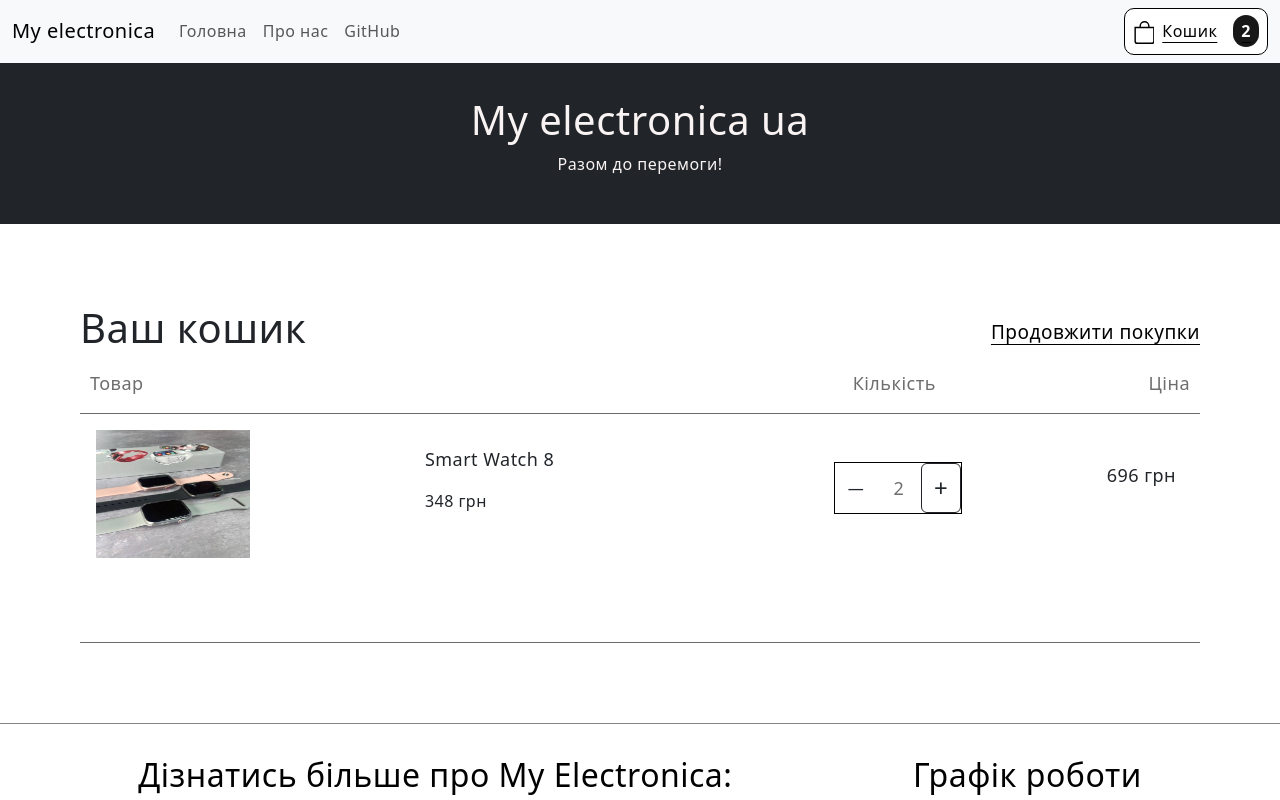
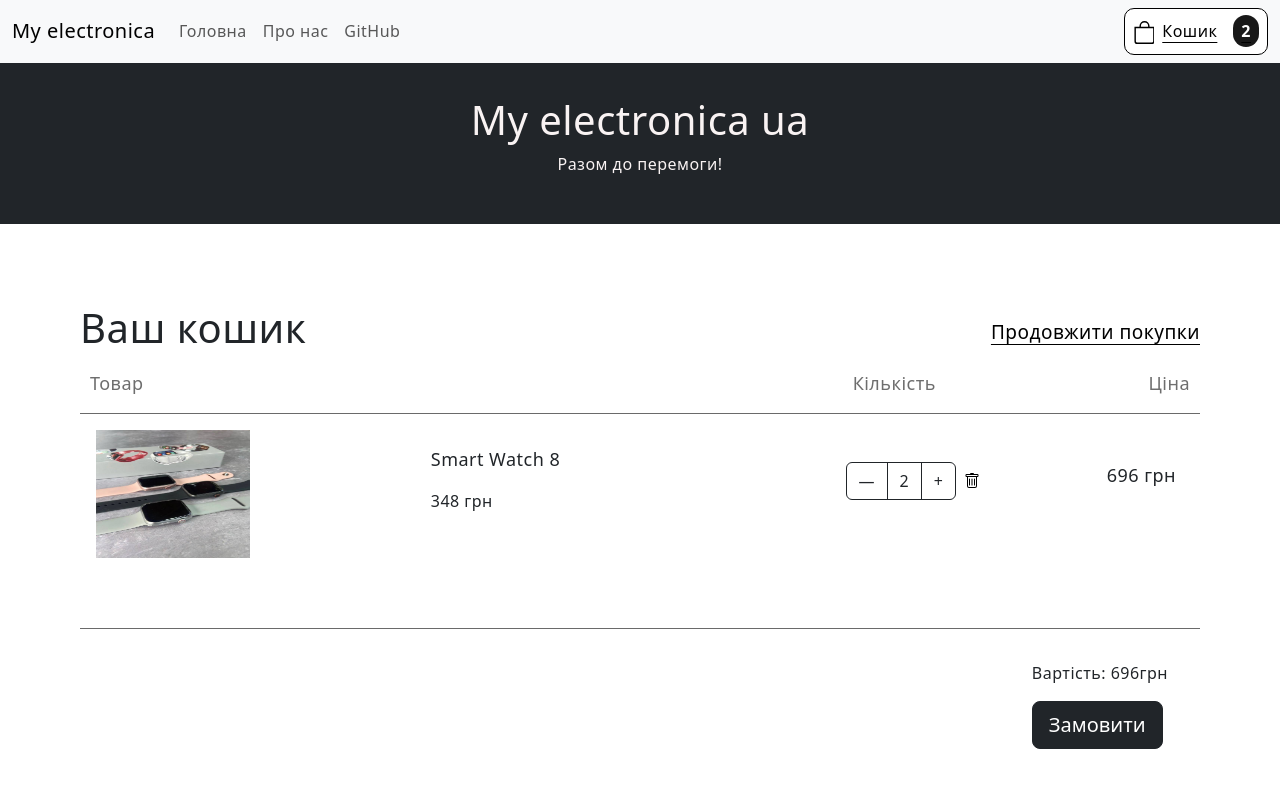
Before and after one commit to indian0ch/my.electronica.ua, a React (Create React App) app: page /cart in a window 1280 px wide. Shown: the top 800 px of the page. Built offline with nearby package versions, Linux system fonts and the light colour scheme; grey boxes are pictures that could not be loaded.

Commit message:
Added button group in cart

```diff
--- a/src/components/Cart/Cart.module.css
+++ b/src/components/Cart/Cart.module.css
@@ -81,38 +81,45 @@
     font-size: 16px;
 }
 
-.row-count-container {
-    display: flex;
-}
-
-.row-count-container img {
-    padding-top: 3.7rem;
+.row-count-container svg {
+    /* padding-top: 3.7rem; */
     padding-left: 0.5rem;
     width: 1.5rem;
     height: 1.5rem;
+    color: #000;
 }
 
-.row-count-container div {
+.row-count-container {
     display: flex;
     justify-content: space-between;
-    border: 0.5px solid black;
+    /* border: 0.5px solid black; */
     margin: 3rem 0rem 6rem;
-    width: 8rem;
+    /* width: 8rem; */
     font-size: 18px;
     align-items: center;
     color: rgb(110, 110, 110);
     transition: all ease 3s;
 }
 
-.row-count-container button {
-    /* width: 100%;
-    height: 100%;
-    background-color: white;
-    border: none; */
+.row-count-container-group{
+    border-radius: 0 !important;
 }
 
-.row-count-container button:active {}
 
 .row-price-container {
     padding: 3rem 1.5rem;
 }
+
+.cartFooter{
+    display: flex;
+    justify-content: flex-end;
+}
+
+.cartFooter-content{
+    padding: 2rem;
+}
+
+.cartFooter-content-button{
+    /* border-radius: 10px; */
+    /* width: 10rem; */
+}
--- a/src/components/Cart/ItemRow.js
+++ b/src/components/Cart/ItemRow.js
@@ -2,6 +2,8 @@ import { Fragment } from "react";
 import classes from "./Cart.module.css";
 import { useDispatch } from "react-redux";
 import { cartActions } from "../storage/cart-slice";
+import { Button, ButtonGroup } from "reactstrap";
+import TrashIcon from "./TrashIcon";
 
 function ItemRow(props) {
   const dispatch = useDispatch();
@@ -14,6 +16,9 @@ function ItemRow(props) {
     event.preventDefault();
     dispatch(cartActions.increaseItem(props.name));
   }
+  function onDeleteHandler() {
+    dispatch(cartActions.removeItem(props.name));
+  }
 
   return (
     <Fragment>
@@ -25,11 +30,29 @@ function ItemRow(props) {
         <span>{props.price} грн</span>
       </div>
       <div className={classes["row-count-container"]}>
-        <div>
+        <ButtonGroup className={classes["row-count-container-group"]}>
+          <Button color="dark" onClick={onDecreaseHandler} outline>
+            —
+          </Button>
+          <Button color="dark" outline>
+            {props.count}
+          </Button>
+          <Button color="dark" onClick={onIncreaseHandler} outline>
+            +
+          </Button>
+        </ButtonGroup>
+        <TrashIcon onDeleteHandler={onDeleteHandler}/>
+        {/* <div>
           {" "}
-          <button className="btn" onClick={onDecreaseHandler}>—</button>
+          <button className="btn" onClick={onDecreaseHandler}>
+            —
+          </button>
           <span>{props.count}</span>
-          <button className="btn btn-outline-dark" style={{ fontSize: "24px" }} onClick={onIncreaseHandler}>
+          <button
+            className="btn btn-outline-dark"
+            style={{ fontSize: "24px" }}
+            onClick={onIncreaseHandler}
+          >
             +
           </button>
         </div>
@@ -38,7 +61,7 @@ function ItemRow(props) {
           height="48"
           src="https://img.icons8.com/fluency-systems-regular/48/trash--v2.png"
           alt="trash--v2"
-        />
+        /> */}
       </div>
       <div className={classes["row-price-container"]}>
         <span> {props.count * props.price} грн</span>
--- a/src/components/Cart/NotEmptyCart.js
+++ b/src/components/Cart/NotEmptyCart.js
@@ -3,11 +3,12 @@ import classes from "./Cart.module.css";
 import { Link } from "react-router-dom";
 import { useSelector } from "react-redux";
 import ItemRow from "./ItemRow";
+import { Button } from "reactstrap";
 
 function NotEmptyCart(props) {
   const { cartItems, cartSum } = useSelector((state) => ({
     cartItems: state.cartFunctional.items,
-    cartSum: state.cartFunctional.totelSum,
+    cartSum: state.cartFunctional.totalSum,
   }));
   console.log("rendering");
 
@@ -42,6 +43,12 @@ function NotEmptyCart(props) {
           </div>
         </table>
       </div>
+      <div className={classes.cartFooter}>
+          <div className={classes["cartFooter-content"]}>
+              <p>Вартість: {cartSum}грн</p>
+              <Button className={classes["cartFooter-content-button"]} color='dark' size="lg">Замовити</Button>
+          </div>
+      </div>
     </Fragment>
   );
 }
--- /dev/null
+++ b/src/components/Cart/TrashIcon.js
@@ -0,0 +1,18 @@
+const TrashIcon = (props) => {
+    return (
+        <svg
+          xmlns="http://www.w3.org/2000/svg"
+          width="16"
+          height="16"
+          fill="currentColor"
+          class="bi bi-trash"
+          viewBox="0 0 16 16"
+          onClick={props.onDeleteHandler}
+        >
+          <path d="M5.5 5.5A.5.5 0 0 1 6 6v6a.5.5 0 0 1-1 0V6a.5.5 0 0 1 .5-.5Zm2.5 0a.5.5 0 0 1 .5.5v6a.5.5 0 0 1-1 0V6a.5.5 0 0 1 .5-.5Zm3 .5a.5.5 0 0 0-1 0v6a.5.5 0 0 0 1 0V6Z" />
+          <path d="M14.5 3a1 1 0 0 1-1 1H13v9a2 2 0 0 1-2 2H5a2 2 0 0 1-2-2V4h-.5a1 1 0 0 1-1-1V2a1 1 0 0 1 1-1H6a1 1 0 0 1 1-1h2a1 1 0 0 1 1 1h3.5a1 1 0 0 1 1 1v1ZM4.118 4 4 4.059V13a1 1 0 0 0 1 1h6a1 1 0 0 0 1-1V4.059L11.882 4H4.118ZM2.5 3h11V2h-11v1Z" />
+        </svg>
+    );
+  };
+
+  export default TrashIcon;
--- a/src/components/ItemPages/ItemPage.js
+++ b/src/components/ItemPages/ItemPage.js
@@ -10,7 +10,7 @@ import serviceItemsArr from "../Services/ServicesItemList";
 
 function ItemPage(props) {
   const dispatch = useDispatch();
-  const [openService, setOpenService] = useState("1");
+  const [openService, setOpenService] = useState("0");
 
   const whichClrBtnActv = useSelector(
     (state) => state.colorChoosen.isColorActive
```
